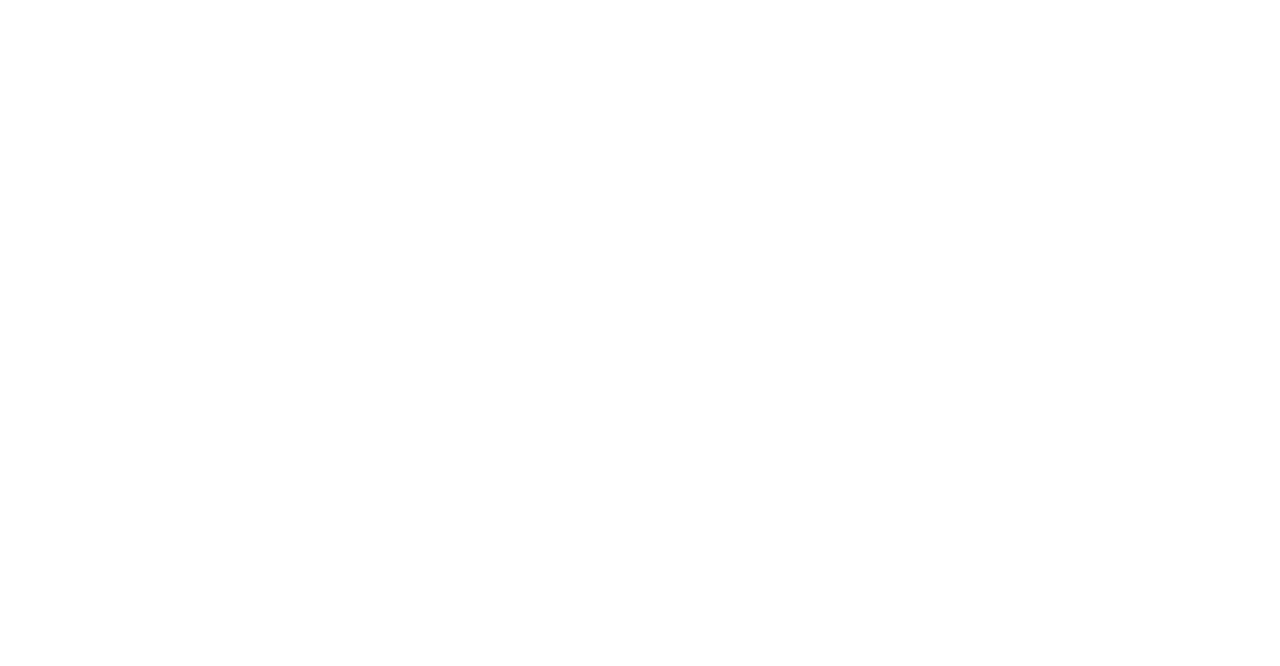
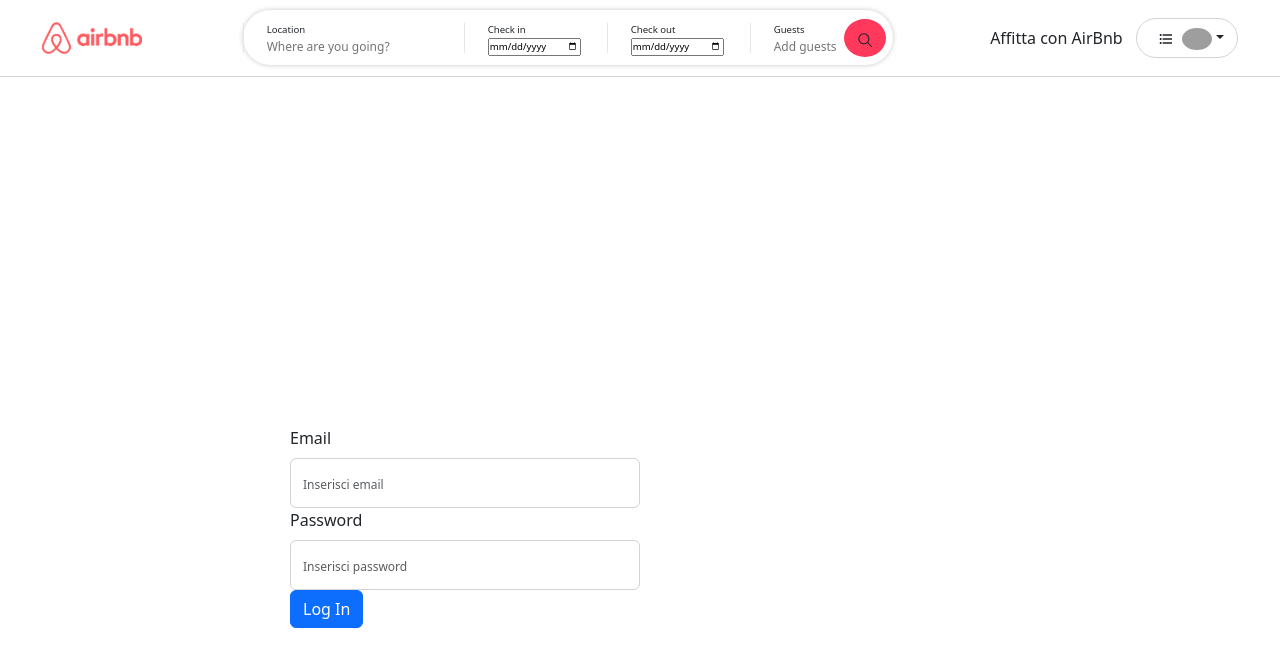
Before and after one commit to Fedix01/AirBnb-Clone-Capstone, a React (Create React App) app in the folder front-end/: page /logIn in a window 1280 px wide. Before the commit this address had no page. Shown: the top 666 px of the page. Built offline with nearby package versions, Linux system fonts and the light colour scheme; grey boxes are pictures that could not be loaded.

Commit message:
added log in page and fixed bugs

```diff
--- a/front-end/src/App.js
+++ b/front-end/src/App.js
@@ -4,6 +4,7 @@
 import SignIn from './components/SignIn/SignIn';
 import AlertProvider from './components/AlertProvider/AlertProvider';
 import Profile from './components/Profile/Profile';
+import LogIn from './components/LogIn/LogIn';
 
 function App() {
   return (
@@ -12,6 +13,7 @@
         <Routes>
           <Route path='/' element={<Homepage />}></Route>
           <Route path='/signIn' element={<SignIn />}></Route>
+          <Route path='/logIn' element={<LogIn />}></Route>
           <Route path='/me' element={<Profile />}></Route>
         </Routes>
       </AlertProvider>
--- a/front-end/src/components/Category/Category.jsx
+++ b/front-end/src/components/Category/Category.jsx
@@ -2,6 +2,10 @@
 import Button from 'react-bootstrap/Button';
 import { PiFarm } from "react-icons/pi";
 import "./Category.css";
+import { PiBuildingApartment } from "react-icons/pi";
+import { MdHotel } from "react-icons/md";
+import { MdCabin } from "react-icons/md";
+import { MdMapsHomeWork } from "react-icons/md";
 export default function Category({ setCategory }) {
 
     const endpoint = "http://localhost:3001/api/insertion";
@@ -16,7 +20,11 @@
             const res = await fetch(endpoint);
             if (res.ok) {
                 const response = await res.json();
-                setDataCat(response);
+
+                const categories = response.map((el) => el.category);
+                const filtered = categories.filter((el, index) => categories.indexOf(el) === index);
+                console.log(filtered);
+                setDataCat(filtered)
             }
 
         }
@@ -26,6 +34,25 @@
         }
     }
 
+    const handleCategoriesPics = (category) => {
+        if (category === "Appartamento") {
+            return (
+                <PiBuildingApartment />
+            )
+        } else if (category === "Hotel") {
+            return (
+                <MdHotel />
+            )
+        } else if (category === "Baita") {
+            return (
+                <MdCabin />
+            )
+        } else {
+            return (
+                <MdMapsHomeWork />
+            )
+        }
+    }
 
     useEffect(() => {
         getFromApi()
@@ -38,9 +65,9 @@
 
                 {dataCat &&
                     dataCat.map((el) => (
-                        <Button variant='transparent' className='mx-2' key={el._id} value={el.category} onClick={() => setCategory(el.category)}>
-                            <PiFarm />
-                            <h6>{el.category}</h6>
+                        <Button variant='transparent' className='mx-2' key={el} value={el} onClick={() => setCategory(el)}>
+                            {handleCategoriesPics(el)}
+                            <h6>{el}</h6>
                         </Button>
                     ))
                 }
--- a/front-end/src/components/Homepage/Homepage.jsx
+++ b/front-end/src/components/Homepage/Homepage.jsx
@@ -43,6 +43,7 @@
         }
     }, [category])
 
+
     return (
         <>
             <MyNavbar />
--- /dev/null
+++ b/front-end/src/components/LogIn/LogIn.css
@@ -0,0 +1,15 @@
+.logIn {
+    display: flex;
+    justify-content: center;
+    align-items: center;
+    min-height: 100vh;
+}
+
+.logIn form div {
+    width: 700px;
+}
+
+.logIn form input {
+    border: 1px solid lightgray;
+    padding: 12px;
+}
--- /dev/null
+++ b/front-end/src/components/LogIn/LogIn.jsx
@@ -0,0 +1,106 @@
+import React, { useContext, useState } from 'react'
+import MyNavbar from '../MyNavbar/MyNavbar'
+import Form from 'react-bootstrap/Form';
+import './LogIn.css';
+import Button from 'react-bootstrap/Button';
+import { useNavigate } from 'react-router-dom';
+import { AlertContext } from '../AlertProvider/AlertProvider';
+export default function LogIn() {
+
+    const endpoint = "http://localhost:3001/api/user/login"
+
+    const navigate = useNavigate();
+    const { setAlert } = useContext(AlertContext);
+
+    const [formData, setFormData] = useState({
+        email: "",
+        password: ""
+    })
+
+    const [validated, setValidated] = useState(false);
+
+
+    const handleSubmit = (event) => {
+        event.preventDefault()
+        const form = event.currentTarget;
+        if (form.checkValidity() === false) {
+            event.preventDefault();
+            event.stopPropagation();
+        }
+
+        setValidated(true);
+        handleLogIn()
+    };
+
+    const handleLogIn = async () => {
+        try {
+            const payload = {
+                "email": formData.email,
+                "password": formData.password
+            };
+            const res = await fetch(endpoint, {
+                method: "POST",
+                headers: {
+                    "Content-Type": "application/json"
+                },
+                body: JSON.stringify(payload)
+
+            });
+            if (res.ok) {
+                const logIn = await res.json();
+                console.log(logIn)
+                localStorage.setItem("user", JSON.stringify(logIn.user));
+                localStorage.setItem("token", logIn.token);
+                navigate("/");
+                setAlert("Log in effettuato con successo");
+                setTimeout(() => {
+                    setAlert("")
+                }, 4000);
+            }
+        } catch (error) {
+            console.error(error);
+
+        }
+    }
+
+    return (
+        <>
+            <MyNavbar />
+
+            <div className='logIn'>
+                <Form noValidate validated={validated} onSubmit={handleSubmit}>
+                    <Form.Group controlId="email">
+                        <Form.Label>Email</Form.Label>
+                        <Form.Control
+                            required
+                            type="email"
+                            value={formData.email}
+                            onChange={(e) => setFormData({ ...formData, email: e.target.value })}
+                            placeholder="Inserisci email"
+                        />
+                        <Form.Control.Feedback type="invalid">
+                            Inserisci una email valida
+                        </Form.Control.Feedback>
+                        <Form.Control.Feedback>Ottimo!</Form.Control.Feedback>
+                    </Form.Group>
+
+                    <Form.Group controlId="password">
+                        <Form.Label>Password</Form.Label>
+                        <Form.Control
+                            required
+                            type="password"
+                            value={formData.password}
+                            onChange={(e) => setFormData({ ...formData, password: e.target.value })}
+                            placeholder="Inserisci password"
+                        />
+                        <Form.Control.Feedback type="invalid">
+                            Inserisci una password valida
+                        </Form.Control.Feedback>
+                        <Form.Control.Feedback>Perfetto!</Form.Control.Feedback>
+                    </Form.Group>
+                    <Button variant='primary' type='submit'>Log In</Button>
+                </Form>
+            </div>
+        </>
+    )
+}
--- a/front-end/src/components/MyNavbar/MyNavbar.jsx
+++ b/front-end/src/components/MyNavbar/MyNavbar.jsx
@@ -83,7 +83,7 @@
 
                             <Dropdown.Menu>
                                 <Dropdown.Item onClick={() => navigate("/signIn")}>Registrati</Dropdown.Item>
-                                <Dropdown.Item>Accedi</Dropdown.Item>
+                                <Dropdown.Item onClick={() => navigate("/logIn")}>Accedi</Dropdown.Item>
                             </Dropdown.Menu>
                         </Dropdown>
                     </div>
--- a/front-end/src/components/Profile/Profile.css
+++ b/front-end/src/components/Profile/Profile.css
@@ -15,4 +15,5 @@
 
 form .form-control {
     border: 1px solid lightgray;
+    width: 50%;
 }
--- a/front-end/src/components/Profile/Profile.jsx
+++ b/front-end/src/components/Profile/Profile.jsx
@@ -23,8 +23,7 @@
     const endpointPUT = `http://localhost:3001/api/user/${data._id}`;
     const endpointPATCH = `http://localhost:3001/api/user/${data._id}/avatar`;
     const navigate = useNavigate();
-
-    const [token, setToken] = useState("")
+    const token = localStorage.getItem("token");
 
     const [mod, setMod] = useState(false);
     const [validated, setValidated] = useState(false);
@@ -53,13 +52,13 @@
         handleSignIn()
     };
 
-    const getProfile = async (tokenString) => {
+    const getProfile = async () => {
         try {
             const res = await fetch(endpoint, {
                 method: "GET",
                 headers: {
                     "Content-Type": "application/json",
-                    "Authorization": `Bearer ${tokenString}`
+                    "Authorization": `Bearer ${token}`
                 }
             });
             if (res.ok) {
@@ -67,9 +66,16 @@
                 setData(profile)
             }
         } catch (error) {
-            navigate("/")
+            console.error(error);
+            localStorage.removeItem("user");
+            localStorage.removeItem("token");
+            navigate("/logIn")
         }
     }
+
+    useEffect(() => {
+        getProfile()
+    }, [])
 
     const handleSignIn = async () => {
         try {
@@ -112,7 +118,7 @@
                         localStorage.setItem("user", JSON.stringify(newUser.user));
                         localStorage.setItem("token", newUser.token);
                         setMod(false);
-                        getProfile();
+                        getProfile(token);
                         setAlert("Profilo modificato correttamente");
                         setTimeout(() => {
                             setAlert("")
@@ -124,7 +130,7 @@
                     localStorage.setItem("user", JSON.stringify(results.user));
                     localStorage.setItem("token", results.token);
                     setMod(false);
-                    getProfile();
+                    getProfile(token);
                     setAlert("Profilo modificato correttamente");
                     setTimeout(() => {
                         setAlert("")
@@ -142,15 +148,7 @@
 
     }
 
-    useEffect(() => {
-        const tokenString = localStorage.getItem("token");
-        if (tokenString) {
-            setToken(tokenString);
-            getProfile(tokenString);
-        } else {
-            navigate("/")
-        }
-    }, [])
+
 
     return (
         <>
```
Also changed, not shown: 2 other files (tests, documents, lock files or other folders).
